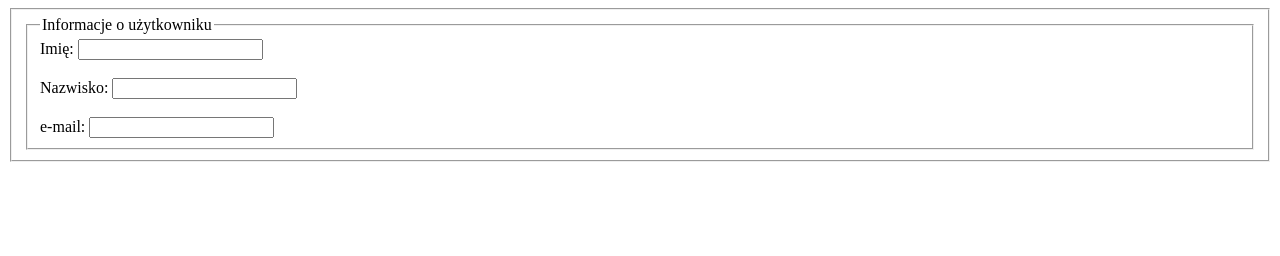
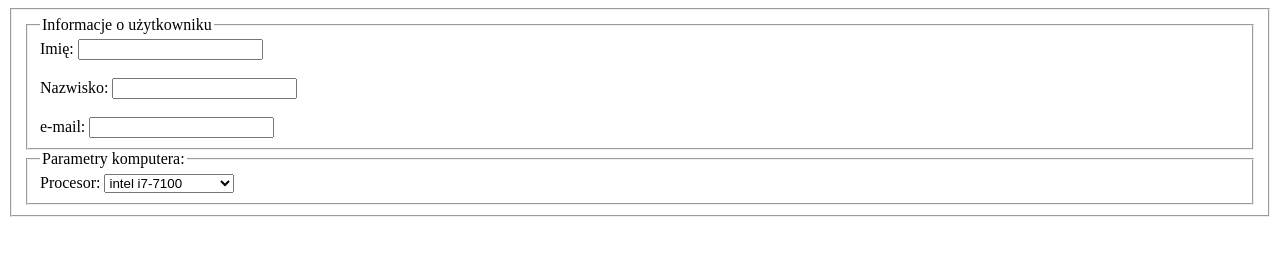
Before and after one commit to 4TiCzech/Formularz1, a plain HTML site: page index.html in a window 1280 px wide. Drawn offline with Linux system fonts and the light colour scheme.

Commit message:
+ procesor

```diff
--- a/index.html
+++ b/index.html
@@ -1,11 +1,11 @@
 <!DOCTYPE html>
 <html lang="en">
-<head>
-    <meta charset="UTF-8">
-    <meta name="viewport" content="width=device-width, initial-scale=1.0">
+  <head>
+    <meta charset="UTF-8" />
+    <meta name="viewport" content="width=device-width, initial-scale=1.0" />
     <title>Document</title>
-</head>
-<body>
+  </head>
+  <body>
     <form>
         <fieldset>
       <fieldset>
@@ -13,7 +13,23 @@
         Imię: <input type="text" name="imie" required /> <br> </br>
         Nazwisko: <input type="password" name="nazwisko" required /> <br> </br>
         e-mail: <input type="email" name="email" required/>
+      </fieldset>
+      <fieldset>
+        <legend> Parametry komputera:</legend>
+        Procesor: <select>
+            <optgroup label="intel">
+                <option> intel i7-7100</option>
+                <option> intel i3-10100F</option>
+                <option> intel i7-10100</option>
+            </optgroup>
+            <optgroup label="amd">
+                <option>  Ryzen 5 5600X </option>
+                <option>  Ryzen 5 5600G </option>
+                <option>   Ryzen 9 5900X</option>
+            </optgroup>
+        </select>
+      </fieldset>
     </fieldset>
     </form>
-</body>
+  </body>
 </html>
```
